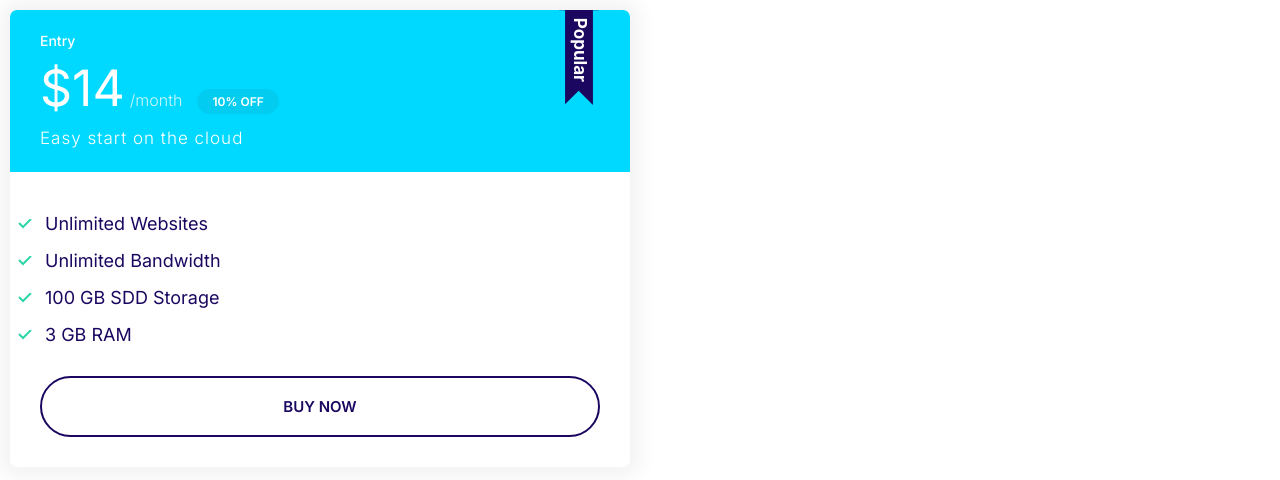
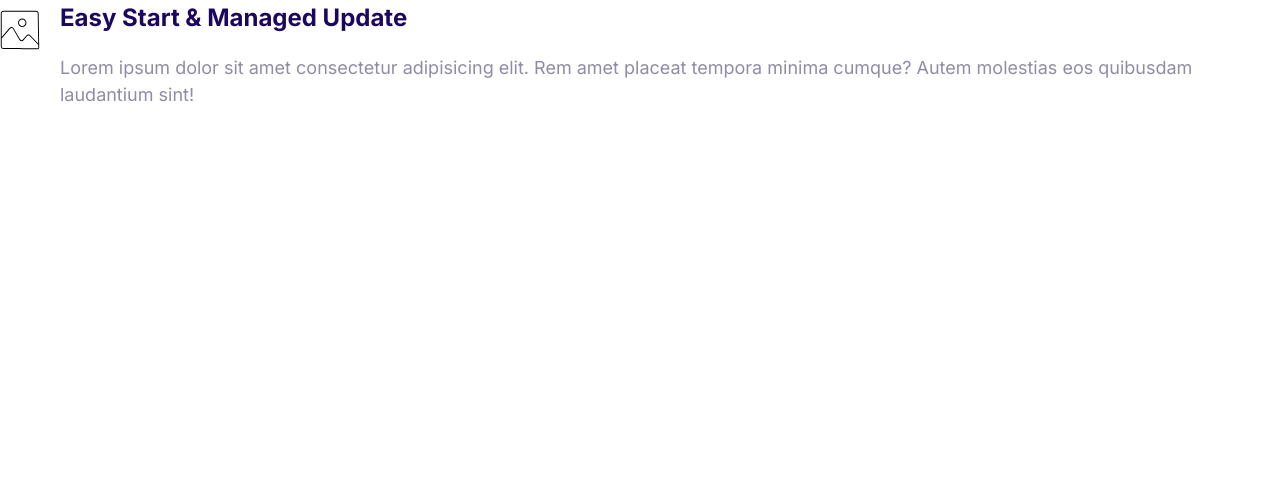
Before and after one commit to andyalpa/moshify-test, a plain HTML site: page index.html in a window 1280 px wide. Drawn offline with Linux system fonts and the light colour scheme.

Commit message:
Creating media component.

```diff
--- a/css/styles.css
+++ b/css/styles.css
@@ -366,3 +366,21 @@ padding-right: 1rem;
     font-size: 1.7rem;
 }
 }
+
+/* Media */
+
+.media {
+    display: flex;
+}
+
+.media__title {
+    margin-top: 0;
+}
+
+.media__body {
+    margin: 0 2rem;
+}
+
+.media__image {
+    margin-top: 1rem;
+}
--- a/index.html
+++ b/index.html
@@ -14,26 +14,19 @@
     <link rel="stylesheet" href="/css/styles.css" />
   </head>
   <body>
-    <div style="width: 50%; padding: 1rem">
-      <div class="plan--popular">
-        <div class="card card--secondary">
-          <header class="card__header">
-            <h3 class="plan__name">Entry</h3>
-            <span class="plan__price">$14</span>
-            <span class="plan__billing-cycle">/month</span>
-            <span class="badge badge--secondary badge--small">10% OFF</span>
-            <span class="plan__description">Easy start on the cloud</span>
-          </header>
-          <div class="card__body">
-            <ul class="list list--tick">
-              <li class="list__item">Unlimited Websites</li>
-              <li class="list__item">Unlimited Bandwidth</li>
-              <li class="list__item">100 GB SDD Storage</li>
-              <li class="list__item">3 GB RAM</li>
-            </ul>
-            <button class="btn btn--outline btn--block">Buy Now</button>
-          </div>
-        </div>
+    <div class="media">
+      <div class="media__image">
+        <svg class="icon icon--primary">
+          <use xlink:href="images/sprite.svg#snap"></use>
+        </svg>
+      </div>
+      <div class="media__body">
+        <h3 class="media__title">Easy Start & Managed Update</h3>
+        <p>
+          Lorem ipsum dolor sit amet consectetur adipisicing elit. Rem amet
+          placeat tempora minima cumque? Autem molestias eos quibusdam
+          laudantium sint!
+        </p>
       </div>
     </div>
   </body>
```
Also changed, not shown: components/cards.html (+23 -0 lines).
